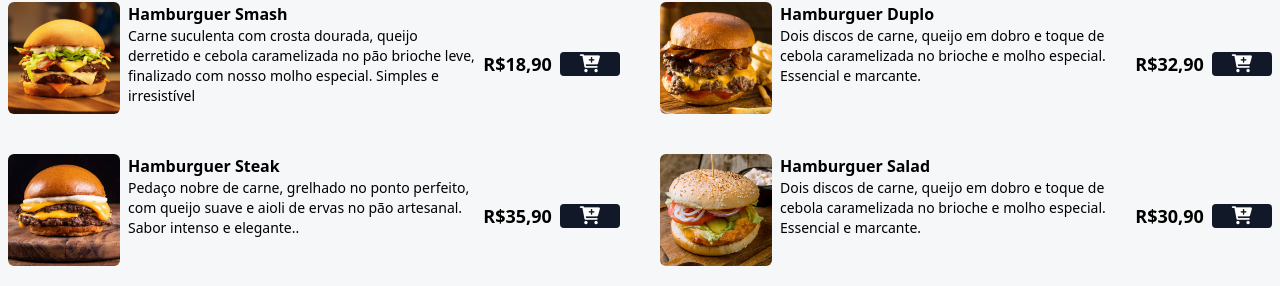
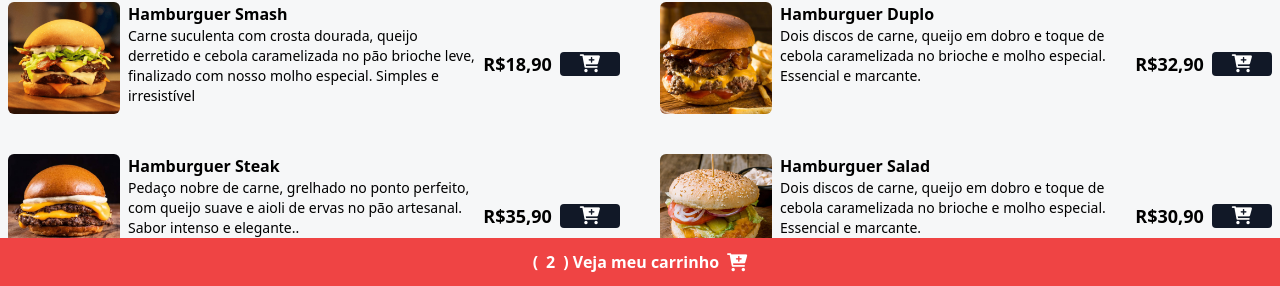
Before and after one commit to Paulo-ods/projeto-hamburgueria, a website: page index.html in a window 1280 px wide. Shown: the part 514-800 px from the top of the page. Drawn offline with Linux system fonts and the light colour scheme.

Commit message:
footer meu carrinho

```diff
--- a/index.html
+++ b/index.html
@@ -165,5 +165,17 @@
 
       </div>
       <!-- FIM MENU -->
+
+      <div>
+
+      </div>
+
+      <footer class="w-full bg-red-500 py-3 fixed bottom-0 z-40 flex items-center justify-center">
+        <button class="flex items-center gap-2 text-white font-bold" id="cart-btn">
+            (<span id="cart-count">2</span>)
+            Veja meu carrinho
+            <i class="fa fa-cart-plus text-lg"></i>
+        </button>
+      </footer>
 </body>
 </html>
```
